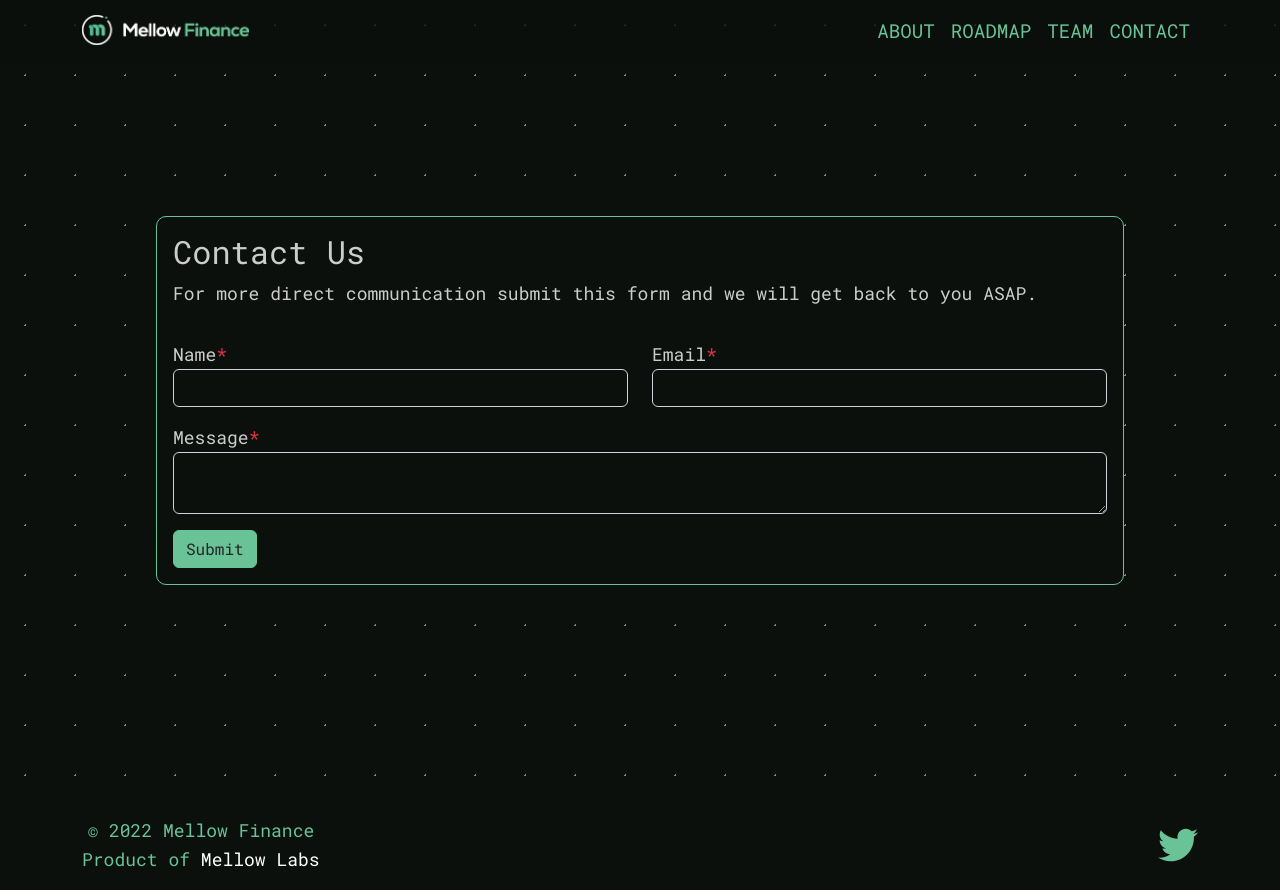
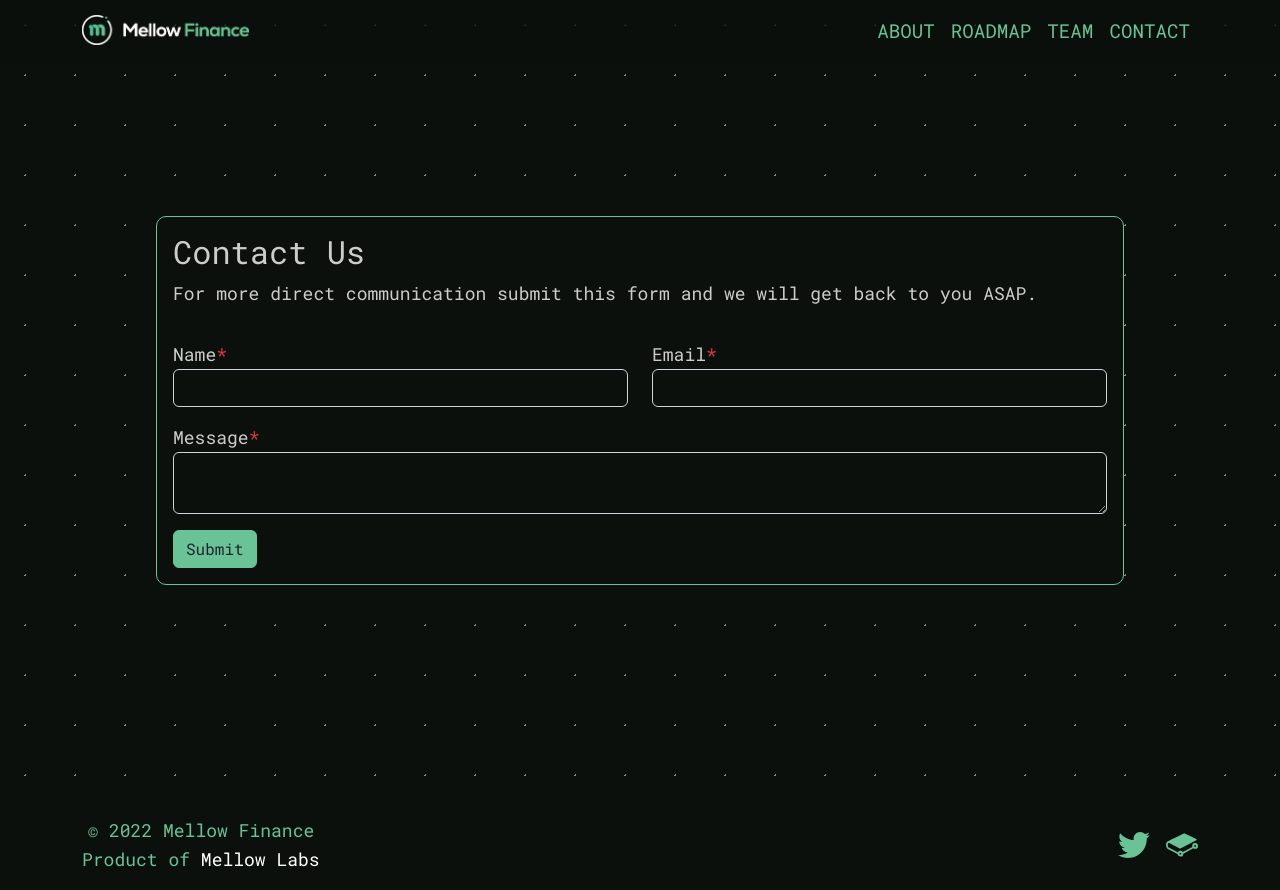
Before and after one commit to wutangdev/lab-token-landing, a Next.js app: page /contact in a window 1280 px wide. Built offline with nearby package versions, Linux system fonts and the light colour scheme.

Commit message:
Update Footer.tsx

```diff
--- a/components/Footer.tsx
+++ b/components/Footer.tsx
@@ -1,6 +1,7 @@
 import React from 'react';
 import { Image  } from 'react-bootstrap';
 import { FaTwitter, FaDiscord, FaTelegram } from 'react-icons/fa';
+import {SiGitbook} from 'react-icons/si';
 
 function Footer() {
 
@@ -19,8 +20,8 @@ function Footer() {
                 </div>
 
                 <ul className="nav col-md-4 justify-content-end list-unstyled d-flex">
-                    <li className="ms-3"><a href="https://twitter.com/MellowDeFi" target="_blank" rel="noreferrer"><FaTwitter color='#69c396'  size={"2.5rem"}/></a></li>
-                    {/* <li className="ms-3"><a href="https://t.me/LabReserve" target="_blank" rel="noreferrer"><FaTelegram color='#69c396'  size={"2.5rem"}/></a></li>                 */}
+                    <li className="ms-3"><a href="https://twitter.com/MellowDeFi" target="_blank" rel="noreferrer"><FaTwitter color='#69c396'  size={"2rem"}/></a></li>
+                    <li className="ms-3"><a href="https://docs.mellowlabs.finance/" target="_blank" rel="noreferrer"><SiGitbook color='#69c396'  size={"2rem"}/></a></li>
                 </ul>
                 </footer>
             </div>
```
